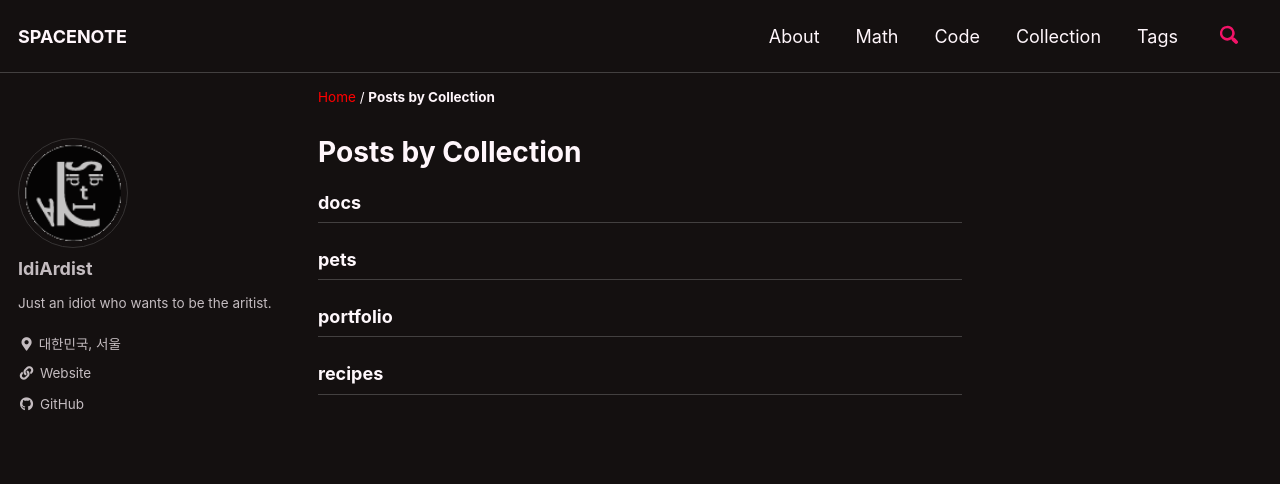
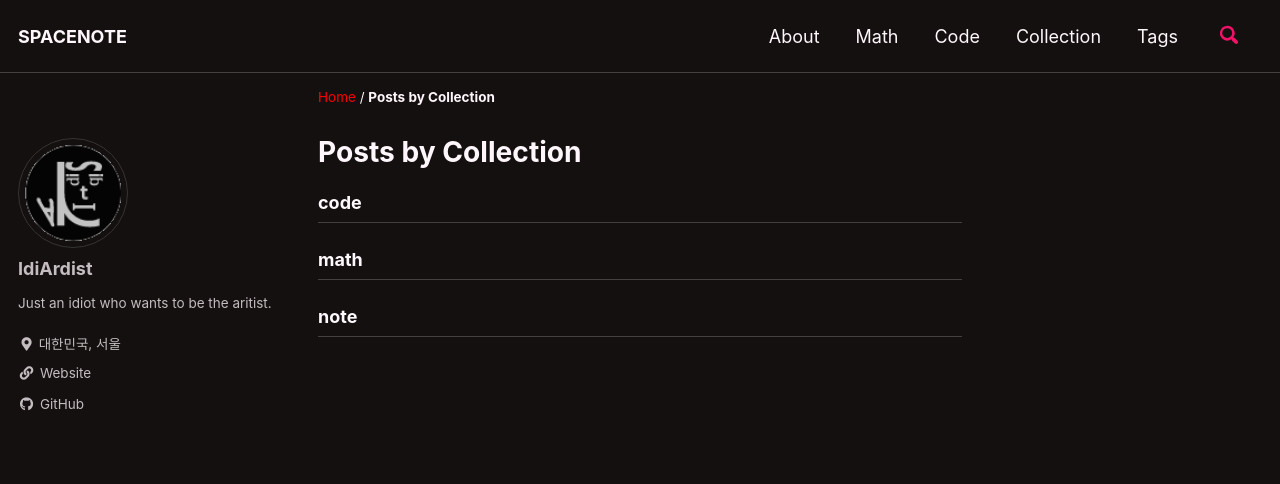
Before and after one commit to peterjhpark1205/peterjhpark1205.github.io, a Jekyll site: the page built from _pages/collection-archive.html, in a window 1280 px wide. Shown: the top 484 px of the page. Built offline with Jekyll 4.4.1, drawn with Linux system fonts in a browser that asks for light colours; cached includes are drawn as plain includes; comment, search, counter and statistics services are not loaded; a style sheet for code colours, icons or effects is not loaded.

Commit message:
Update _config.yml

```diff
--- a/_config.yml
+++ b/_config.yml
@@ -208,18 +208,27 @@
 
 # Collections
 collections:
-  docs:
+  math:
     output: true
     permalink: /:collection/:path/
-  recipes:
+  code:
     output: true
     permalink: /:collection/:path/
-  pets:
+  note:
     output: true
     permalink: /:collection/:path/
-  portfolio:
+
+# Tags
+tag:
+  math:
     output: true
-    permalink: /:collection/:path/
+    permalink: /:tag/:path/
+  code:
+    output: true
+    permalink: /:tag/:path/
+  note:
+    output: true
+    permalink: /:tag/:path/
 
 # Defaults
 defaults:
@@ -229,8 +238,8 @@
       type: posts
     values:
       layout: single
-      author_profile: true
-      read_time: true
+      author_profile: false
+      read_time: false
       show_date: true
       comments: true
       share: true
@@ -242,44 +251,39 @@
     values:
       layout: single
       author_profile: true
-  # _docs
+  # _math
   - scope:
       path: ""
-      type: docs
+      type: math
     values:
       layout: single
       read_time: false
       author_profile: false
-      share: false
-      comments: false
+      share: true
+      comments: true
       sidebar:
-        nav: "docs"
-  # _recipes
+        nav: "math"
+  # _code
   - scope:
       path: ""
-      type: recipes
-    values:
-      layout: single
-      author_profile: true
-      share: true
-      comments: true
-  # _pets
-  - scope:
-      path: ""
-      type: pets
-    values:
-      layout: single
-      author_profile: true
-      share: true
-      comment: true
-  # _portfolio
-  - scope:
-      path: ""
-      type: portfolio
+      type: code
     values:
       layout: single
       author_profile: false
       share: true
+      comments: true
+      sidebar:
+        nav: "code"
+  # _note
+  - scope:
+      path: ""
+      type: note
+    values:
+      layout: single
+      author_profile: false
+      share: true
+      comment: true
+
 
 
 # Sass/SCSS
```
